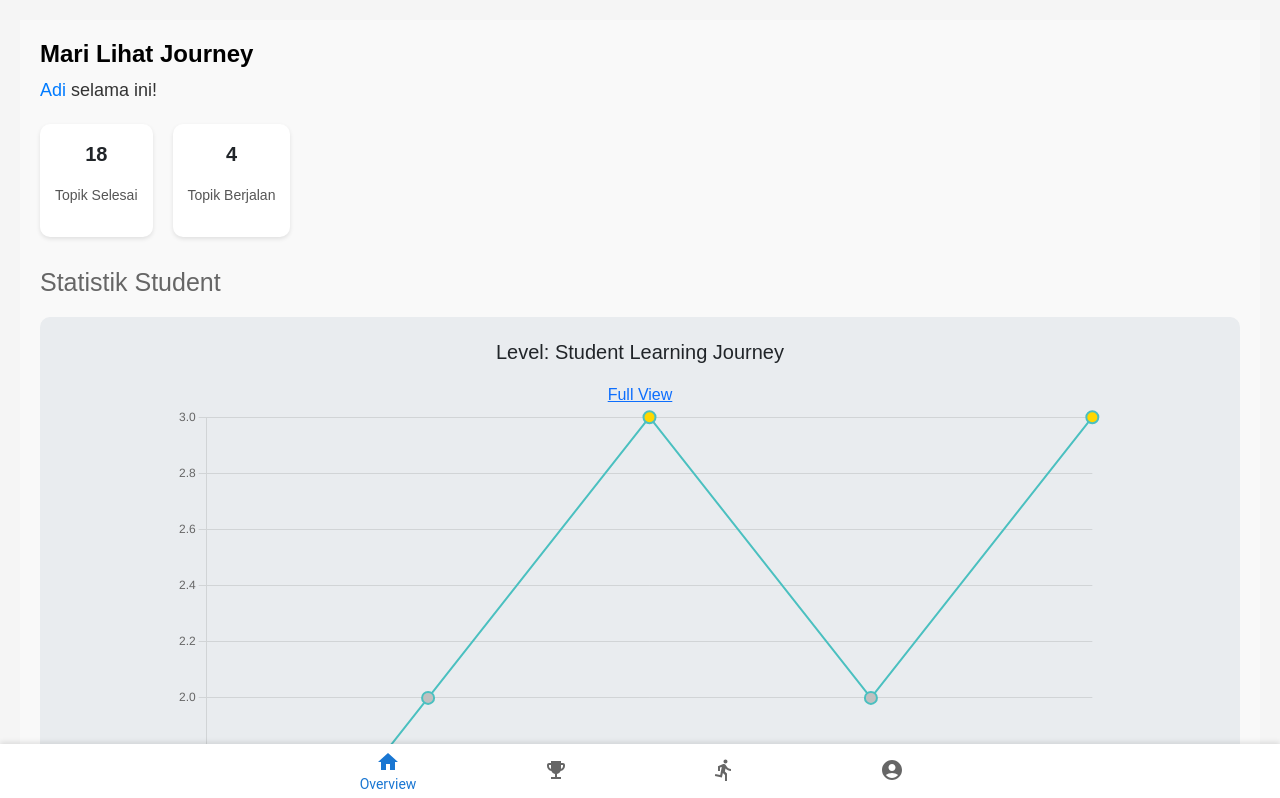
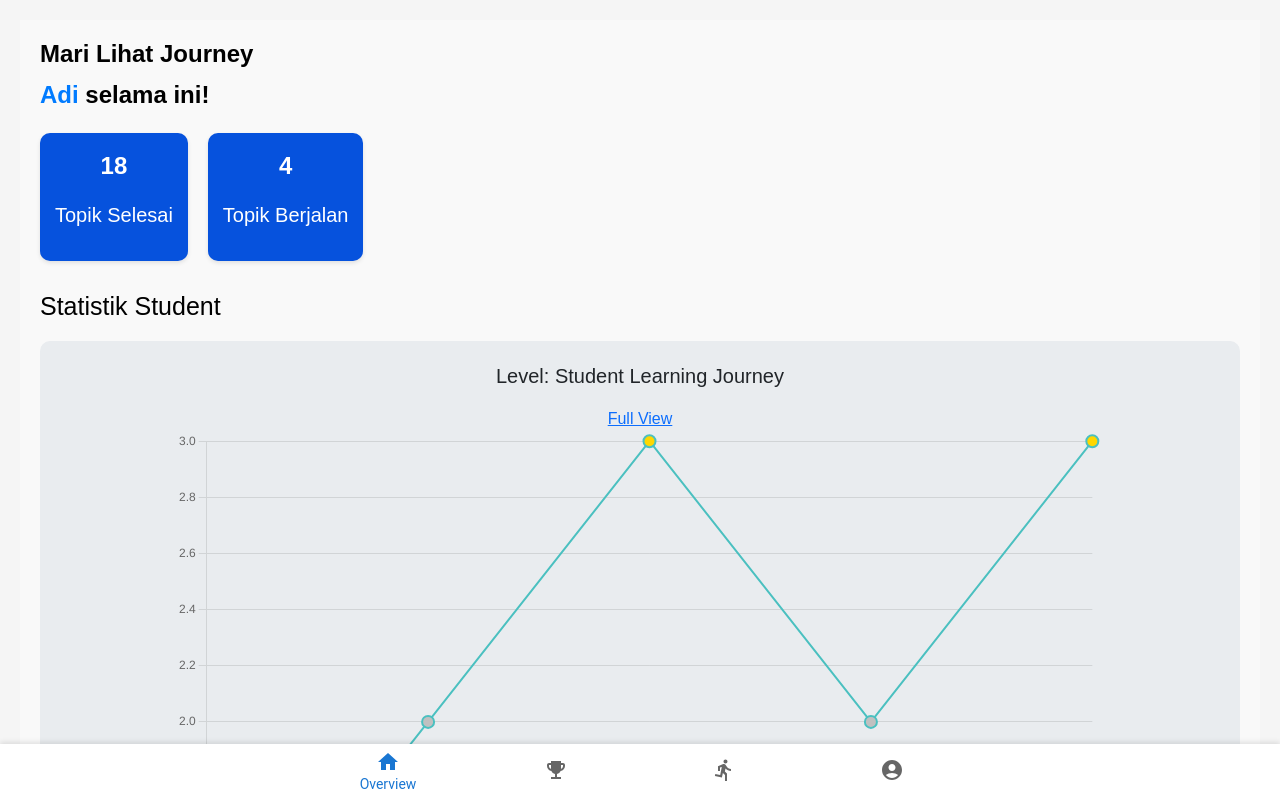
Before and after one commit to JugBones/Capstone, a React (Create React App) app in the folder parent-dashboard/: page /journey in a window 1280 px wide. Shown: the top 798 px of the page. Built offline with nearby package versions, Linux system fonts and the light colour scheme; no server answers; sample sign-in values are in the browser's storage; the HTML template or start-up script is replaced by a standard one.

Commit message:
add profile pict on overview and update minor on journey

```diff
--- a/parent-dashboard/src/pages/Overview.js
+++ b/parent-dashboard/src/pages/Overview.js
@@ -16,8 +16,26 @@ const Overview = () => {
   const [user] = useAuthState(auth);
   const userName = user?.email ? user.email.split('@')[0] : user?.displayName || 'User';
   const [selectedCourse, setSelectedCourse] = useState('Matematika');
+  const [profilePicture, setProfilePicture] = useState(user?.photoURL || "/avatar.jpg");
   const [classData, setClassData] = useState(null);
   const [courses, setCourses] = useState([]);
+
+  // Fetch updated profile picture from the backend
+  useEffect(() => {
+    const fetchProfilePicture = async () => {
+      try {
+        const response = await axios.get(
+          `http://localhost:8000/users/${user.uid}/profile_picture`
+        );
+        setProfilePicture(response.data.profile_picture_url || "/avatar.jpg");
+      } catch (error) {
+        console.error("Error fetching profile picture:", error);
+      }
+    };
+
+    if (user) fetchProfilePicture();
+  }, [user]);
+
 
   useEffect(() => {
     const fetchClassData = async () => {
@@ -55,7 +73,11 @@ const Overview = () => {
       <Box className="overview-container">
         <Box className="sticky-header">
           <Box className="greeting-section">
-            <Avatar src={user?.photoURL || '/avatar.jpg'} alt="User Avatar" />
+              <img
+              src={profilePicture}
+              alt="User Avatar"
+              className="profile-avatar"
+            />
             <Box className="greeting-text">
               <Typography variant="h5" color="black">Welcome back,</Typography>
               <Typography variant="h5" color="#1E5BF6" fontWeight="bold">{userName}</Typography>
--- a/parent-dashboard/src/styling/Journey.css
+++ b/parent-dashboard/src/styling/Journey.css
@@ -11,8 +11,9 @@
   }
 
   .journey-subtitle {
-    font-size: 18px;
-    color: #333;
+    font-size: 24px;
+    font-weight: bold;
+    color: #000000;
   }
 
   .highlight {
@@ -26,7 +27,7 @@
   }
 
   .stats-box {
-    background-color: #fff;
+    background-color: #0652DD;
     border-radius: 10px;
     padding: 15px;
     text-align: center;
@@ -34,13 +35,14 @@
   }
 
   .stats-value {
-    font-size: 20px;
+    font-size: 24px;
     font-weight: bold;
+    color: #ffffff;
   }
 
   .stats-label {
-    font-size: 14px;
-    color: #555;
+    font-size: 20px;
+    color: #ffffff;
   }
 
   .student-statistics {
@@ -49,6 +51,7 @@
 
   .student-statistics h3 {
     font-size: 25px;
+    color: #000;
   }
 
   .chart-section {
```
